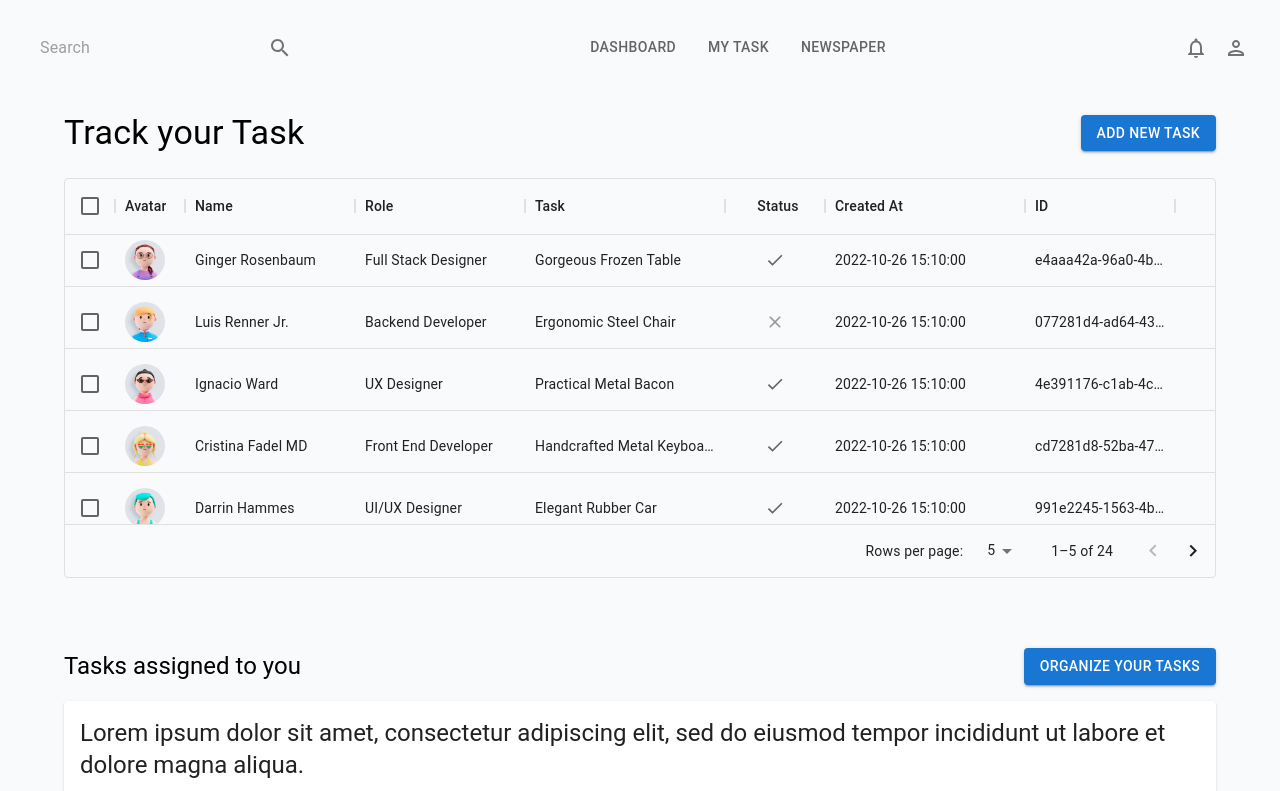
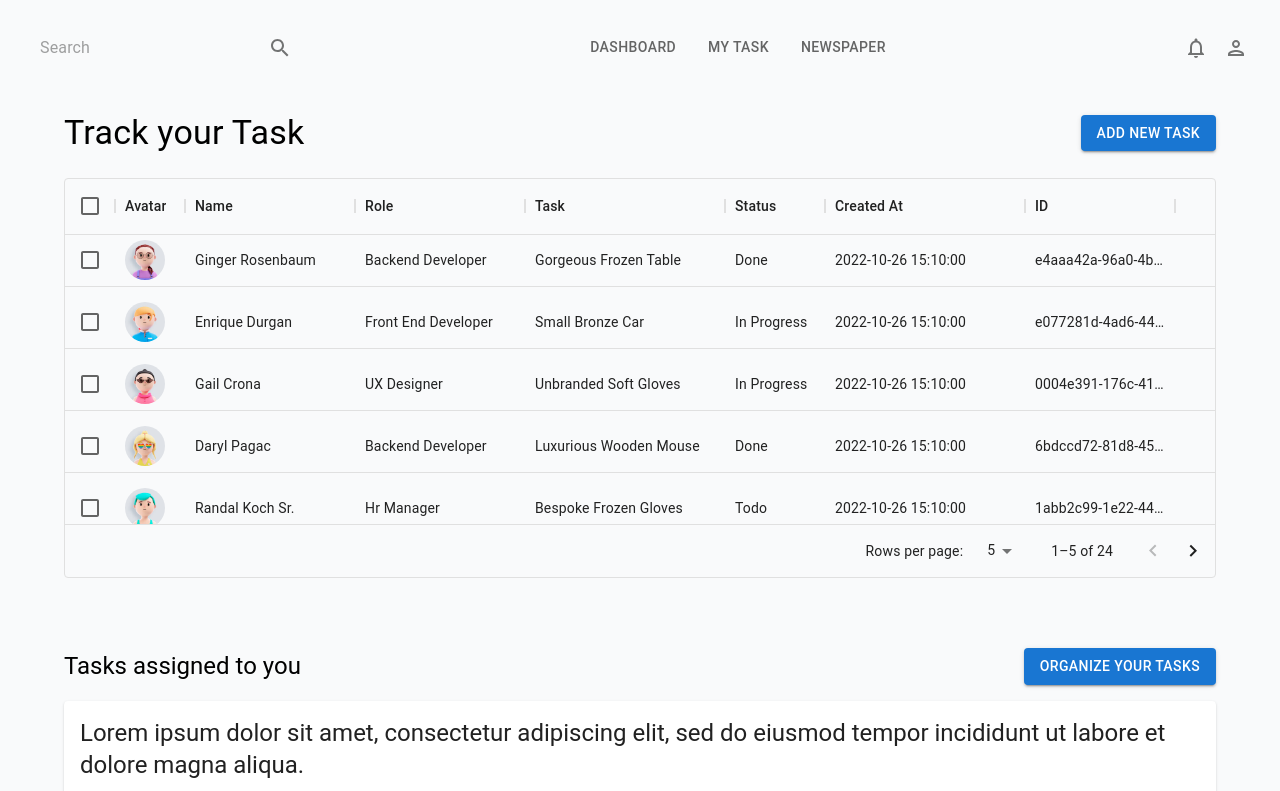
Before and after one commit to MustafaBasar471/Material-UI-React, a React (Create React App) app in the folder app-one/: page /my_task in a window 1280 px wide. Shown: the top 791 px of the page. Built offline with nearby package versions, Linux system fonts and the light colour scheme.

Commit message:
User Page v3 and DashboardComponent

```diff
--- a/app-one/src/App.js
+++ b/app-one/src/App.js
@@ -1,6 +1,7 @@
 import Topbar from "./components/Global/Topbar";
 import Newspaper from "./components/NewsPaper/Newspaper";
 import UserPage from "./components/User/UserPage";
+import Dashboard from "./components/Dashboard/Dashboard";
 import { BrowserRouter, Route, Routes } from "react-router-dom";
 
 function App() {
@@ -9,9 +10,9 @@
       <BrowserRouter>
         <Topbar />
         <Routes>
-          <Route path="/" element={<UserPage />} />
+          <Route path="/" element={<Dashboard />} />
+          <Route path="/my_task" element={<UserPage />} />
           <Route path="/newspaper" element={<Newspaper />} />
-          <Route path="/my_task" element={<UserPage />} />
         </Routes>
       </BrowserRouter>
     </div>
--- /dev/null
+++ b/app-one/src/components/Dashboard/Dashboard.jsx
@@ -0,0 +1,7 @@
+import React from "react";
+
+const Dashboard = () => {
+  return <div>Dashboard</div>;
+};
+
+export default Dashboard;
--- a/app-one/src/components/User/User.jsx
+++ b/app-one/src/components/User/User.jsx
@@ -7,7 +7,7 @@
   avatarUrl: `/assets/images/avatars/avatar_${index + 1}.jpg`,
   name: faker.name.fullName(),
   task: faker.commerce.productName(),
-  status: faker.datatype.boolean(),
+  status: sample(["Todo", "In Progress", "Done"]),
   created_at: new Date(),
   role: sample([
     "Leader",
--- a/app-one/src/components/User/UserPage.jsx
+++ b/app-one/src/components/User/UserPage.jsx
@@ -32,7 +32,8 @@
       field: "status",
       headerName: "Status",
       width: 100,
-      type: "boolean",
+      type: "singleSelect",
+      valueOptions: ["Todo", "In Progress", "Done"],
       editable: true,
     },
     {
```
